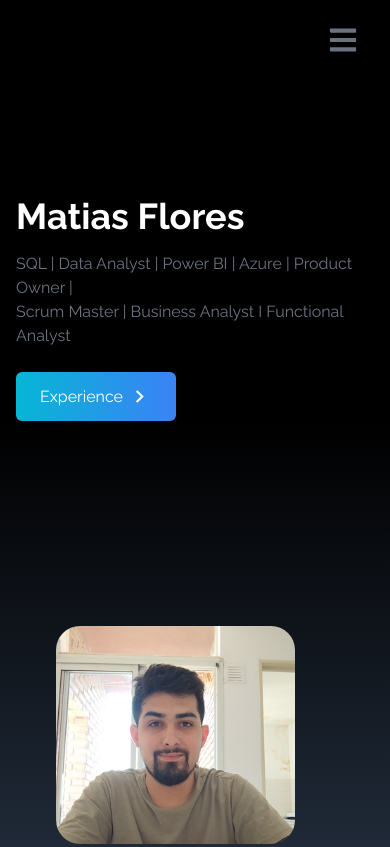
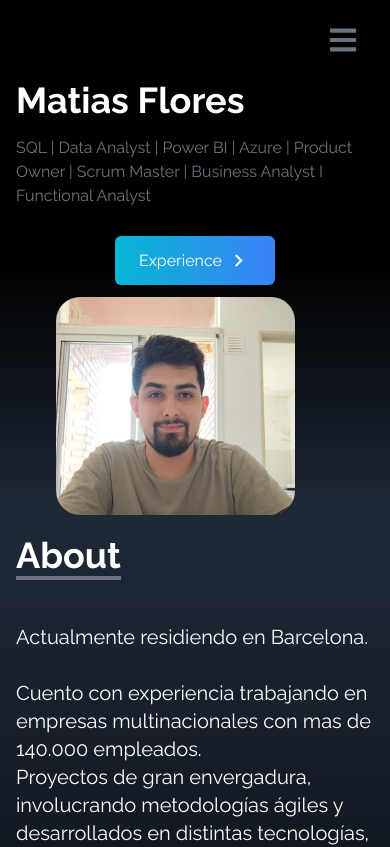
Before and after one commit to MatiasFlores/Portafolio, a React (Create React App) app: page / in a window 390 px wide. Shown: the top 847 px of the page. Built offline with nearby package versions, Linux system fonts and the light colour scheme.

Commit message:
Se realizaron cambios para el responsive

```diff
--- a/src/components/About.jsx
+++ b/src/components/About.jsx
@@ -2,10 +2,7 @@ import React from "react";
 
 const About = () => {
   return (
-    <div
-      name="about"
-      className="w-full h-screen bg-gradient-to-b from-gray-800 to-black text-white"
-    >
+    <div name="about" className="w-full h-auto bg-gradient-to-b from-gray-800 to-black text-white">
       <div className="max-w-screen-lg p-4 mx-auto flex flex-col justify-center w-full h-auto">
         <div className="pb-8">
           <p className="text-4xl font-bold inline border-b-4 border-gray-500">
@@ -13,7 +10,7 @@ const About = () => {
           </p>
         </div>
 
-        <p className="text-xl mt-20">
+        <p className="text-xl mt-4">
         Actualmente residiendo en Barcelona.<br />
         <br />
         Cuento con experiencia trabajando en empresas multinacionales con mas de 140.000 empleados.<br />
--- a/src/components/Contact.jsx
+++ b/src/components/Contact.jsx
@@ -4,7 +4,7 @@ const Contact = () => {
   return (
     <div
       name="contact"
-      className="w-full h-screen bg-gradient-to-b from-black to-gray-800 p-4 text-white"
+      className="w-full h-auto bg-gradient-to-b from-black to-gray-800 p-4 text-white"
     >
       <div className="flex flex-col p-4 justify-center max-w-screen-lg mx-auto h-full">
         <div className="pb-8">
--- a/src/components/Experiencia.jsx
+++ b/src/components/Experiencia.jsx
@@ -66,7 +66,7 @@ export default function Modal() {
     }
 
   return (
-    <div name="Experience" className="w-full h-screen bg-gradient-to-b from-gray-800 to-black text-white">
+    <div name="Experience" className="w-full h-auto bg-gradient-to-b from-gray-800 to-black text-white">
       <div className="max-w-screen-lg p-4 mx-auto flex flex-col justify-center w-full h-auto">
       <div className="pb-8">
           <p className="text-4xl font-bold border-b-4 border-gray-500 p-2 inline position:relative">
@@ -75,7 +75,7 @@ export default function Modal() {
           </div>
 
 {/*DIV para el cuadro donde se muestran las imagenes */}
-        <div className="w-full grid grid-cols-2 sm:grid-cols-3 gap-8 text-center py-8 px-12 sm:px-0">
+        <div className="w-auto grid grid-cols-2 sm:grid-cols-3 gap-8 text-center py-8 px-12 sm:px-0">
           {experiencia.map(({ id, src, title,fecha,lugar,style }) => (
             <div key={id} className={`shadow-md hover:scale-105 duration-500 py-2 rounded-lg ${style}`}>
               <img src={src} alt="" className="w-20 mx-auto" />
--- a/src/components/Home.jsx
+++ b/src/components/Home.jsx
@@ -5,27 +5,18 @@ import { Link } from "react-scroll";
 
 const Home = () => {
   return (
-    <div
-      name="home"
-      className="h-screen w-full bg-gradient-to-b from-black via-black to-gray-800"
-    >
-      <div className="max-w-screen-lg mx-auto flex flex-col items-center justify-center h-full px-4 md:flex-row">
-        <div className="flex flex-col justify-center h-full">
-          <h2 className="text-4xl sm:text-7xl font-bold text-white">
-            Matias Flores
-          </h2>
+    <div name="home" className="h-auto w-auto bg-gradient-to-b pt-20 from-black via-black to-gray-800">
+      <div className="h-auto w-auto mx-auto flex flex-col items-center justify-center px-4 md:flex-row">
+
+        <div className="h-full flex flex-col justify-center ">
+          <h2 className="text-4xl sm:text-7xl font-bold text-white">Matias Flores</h2>
           <p className="text-gray-500 py-4 max-w-md">
-          SQL | Data Analyst | Power BI | Azure | Product Owner | <br />
+          SQL | Data Analyst | Power BI | Azure | Product Owner |
           Scrum Master | Business Analyst I Functional Analyst
           </p>
 
-          <div>
-            <Link
-              to="Experience"
-              smooth
-              duration={500}
-              className="group text-white w-fit px-6 py-3 my-2 flex items-center rounded-md bg-gradient-to-r from-cyan-500 to-blue-500 cursor-pointer"
-            >
+          <div class="flex justify-center">
+            <Link to="Experience" smooth duration={500} className="group text-white w-fit px-6 py-3 my-3 flex items-center rounded-md bg-gradient-to-r from-cyan-500 to-blue-500 cursor-pointer">
               Experience
               <span className="group-hover:rotate-90 duration-300">
                 <MdOutlineKeyboardArrowRight size={25} className="ml-1" />
@@ -34,12 +25,8 @@ const Home = () => {
           </div>
         </div>
 
-        <div>
-          <img
-            src={HeroImage}
-            alt="my profile"
-            className="rounded-3xl mx-auto w-2/3 md:w-full ml-10"
-          />
+        <div className="mb-1">
+          <img src={HeroImage} alt="my profile" className="rounded-3xl mx-auto w-2/3 md:w-full ml-10"/>
         </div>
       </div>
     </div>
--- a/src/components/NavBar.jsx
+++ b/src/components/NavBar.jsx
@@ -32,10 +32,11 @@ const NavBar = () => {
     },
   ];
 
+
   return (
     <div className="flex justify-between items-center w-full h-20 px-4 text-white bg-black fixed">
       <div>
-      {/* <h1 className="text-5xl font-signature ml-2">Matias Flores</h1>COMENTARIO*/}
+      {/* <h1 className="text-5xl font-signature ml-2">Matias Flores</h1>Es para poner algo a la izquierda puedo poner el icono*/}
       </div>
 
       <ul className="hidden md:flex">
--- a/src/components/Skills.jsx
+++ b/src/components/Skills.jsx
@@ -86,7 +86,7 @@ const Skills = () => {
     <div
       name="Skills"
       className="bg-gradient-to-b from-gray-800 to-black w-full h-auto">
-      <div className="max-w-screen-lg mx-auto p-4 flex flex-col justify-center w-full h-full text-white">
+      <div className="max-w-screen-lg mx-auto p-4 flex flex-col justify-center w-auto h-auto text-white">
         <div>
           <p className="text-4xl font-bold border-b-4 border-gray-500 p-2 inline position:relative;">
           Skills
```
Also changed, not shown: 1 other file (tests, documents, lock files or other folders).
